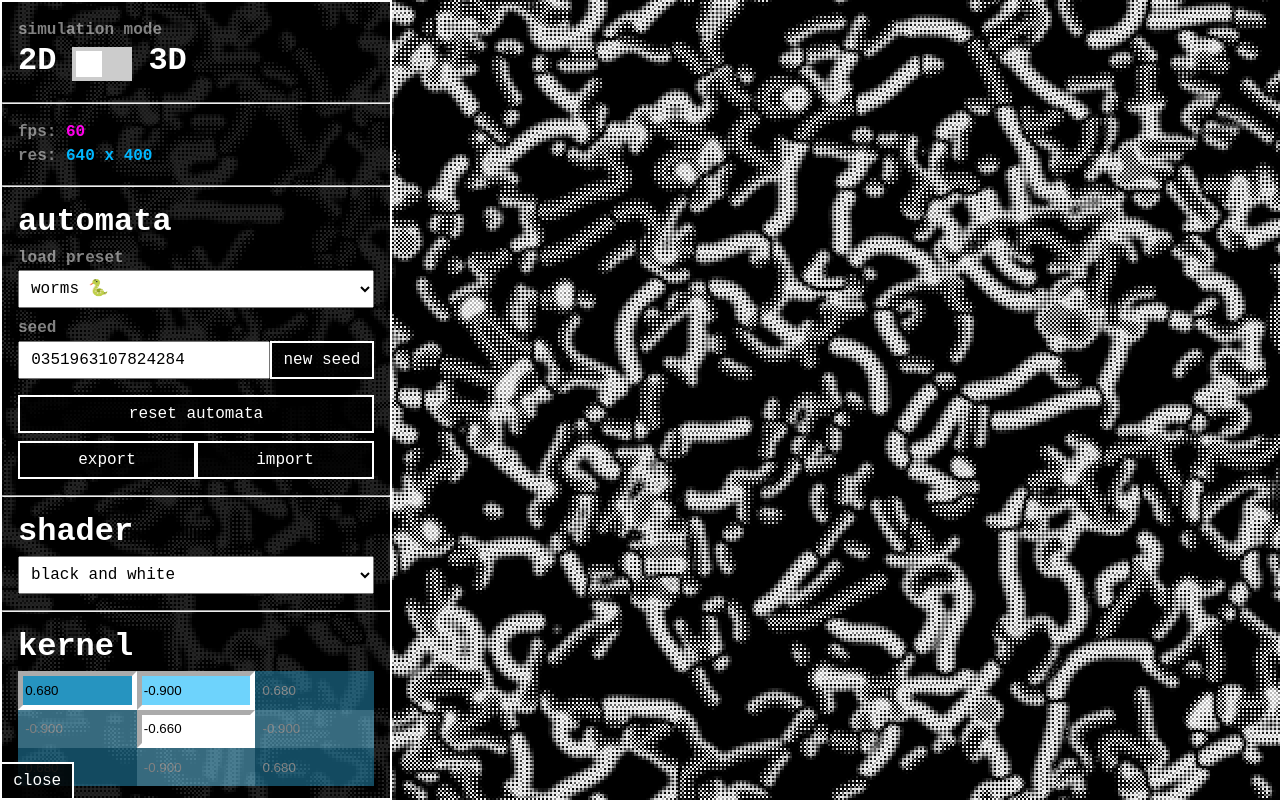
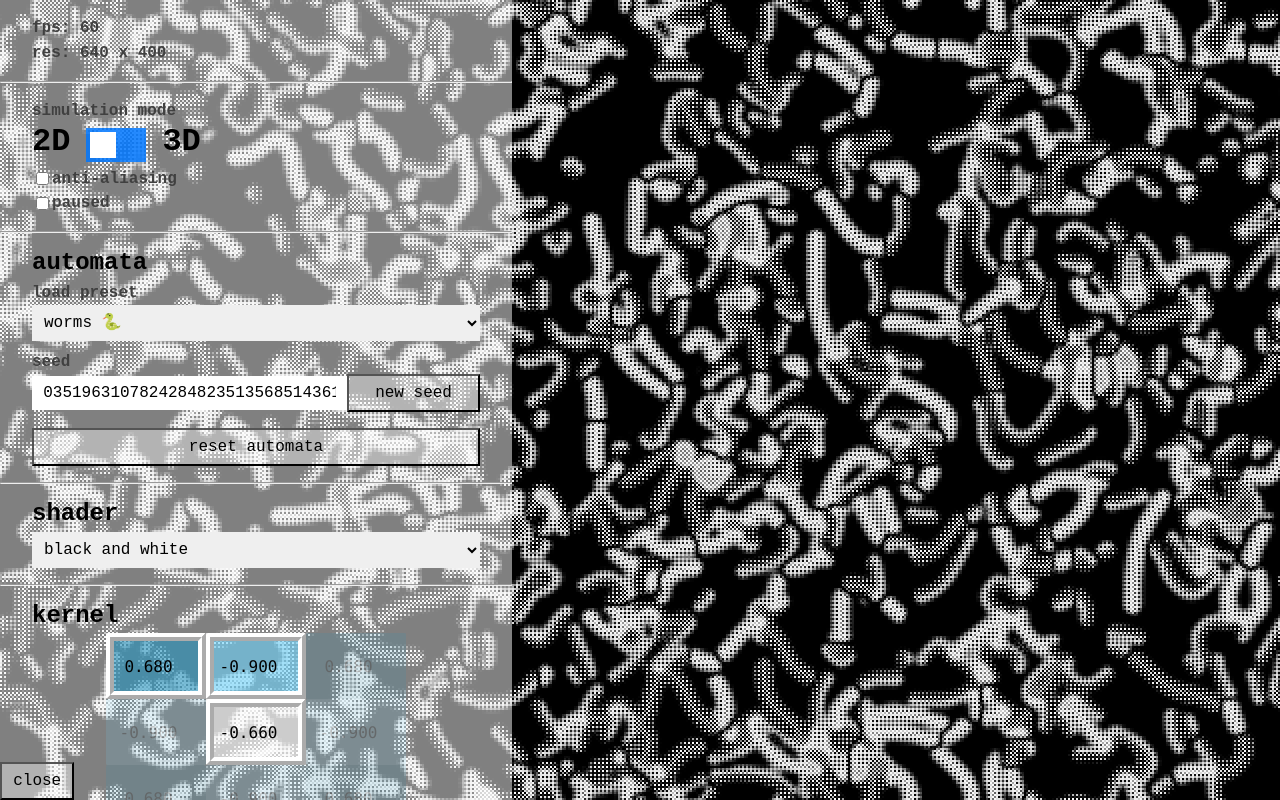
Before and after one commit to mravelo5874/continuous-cellular-automata, a React (Create React App) app: page / in a window 1280 px wide. Built offline with nearby package versions, Linux system fonts and the light colour scheme.

Commit message:
work on ui!

```diff
--- a/src/index.css
+++ b/src/index.css
@@ -47,13 +47,14 @@ h1, h2, h3, h4 {
 }
 
 .ui_button {
-  background-color: rgba(0, 0, 0, 0.85);
+  background-color: rgba(255, 255, 255, 0.397);
 
   /* text */
-  color: white;
+  color: rgb(0, 0, 0);
   font-family: monospace;
   font-size:16px;
   text-align:center;
+
 
   /* padding */
   padding-top: 0.5em;
@@ -62,10 +63,10 @@ h1, h2, h3, h4 {
   padding-bottom: 0.5em;
 
   /* border */
-  border: 2px;
-  border-style: solid;
-  border-color: white;
-  border-radius: 0%;
+  /* border: 0.3em;
+  border-style: ridge;
+  border-color: rgba(255, 255, 255, 1.0);
+  border-radius: 5%; */
 }
 .ui_button:hover {
   background-color: rgba(0, 119, 255, 0.85);
@@ -83,6 +84,8 @@ h1, h2, h3, h4 {
   padding-left: 0.7em;
   padding-right: 0.7em;
   padding-bottom: 0.5em;
+  /* border */
+  border: none;
 }
 
 .alt_color_1 {
@@ -94,7 +97,7 @@ h1, h2, h3, h4 {
 }
 
 .alt_color_3 {
-  color: #2694c0;
+  color: rgba(255, 255, 255, 0.6);
 }
 
 /*
@@ -105,7 +108,7 @@ h1, h2, h3, h4 {
 
 #ctrl_window {
   scale: 100%; /* start open */
-  width: 388px;
+  width: 32em;
   overflow-y: auto;
 
   padding-top: 0.5em;
@@ -124,7 +127,6 @@ h1, h2, h3, h4 {
 }
 
 #ctrl_button {
-  scale:100%;
   /* position */
   position: absolute;
   bottom:0px;
@@ -138,43 +140,31 @@ h1, h2, h3, h4 {
 */
 
 .ui_window {
-  background-color: rgba(0, 0, 0, 0.85);
+  background-color: rgba(255, 255, 255, 0.5);
 
   /* text */
   color: white;
   font-family: monospace;
   font-size: 16px;
   text-align: left;
-
-  /* padding */
-  /* padding-top: 1em;
-  padding-left: 1em;
-  padding-right: 1em;
-  padding-bottom: 1em; */
-
-  /* border */
-  border: 2px;
-  border-style: solid;
-  border-color: white;
-  border-radius:0%;
 }
 
 #ctrl_module {
-  padding-left: 1em;
-  padding-right: 1em;
+  padding-left: 2em;
+  padding-right: 2em;
   padding-top: 0.5em;
   padding-bottom: 0.5em;
 }
 
 .ctrl_module_title {
   padding-bottom: 0.2em;
-  color: rgb(255, 255, 255);
+  color: rgb(0, 0, 0);
 }
 
 .ctrl_module_sub_title {
   padding-top: 0.2em;
   padding-bottom: 0.2em;
-  color: rgba(255, 255, 255, 0.5);
+  color: rgb(64, 64, 64);
 }
 
 .ui_info {
@@ -186,22 +176,29 @@ h1, h2, h3, h4 {
   font-family: monospace;
   font-size: 16px;
   padding: 0.5em;
+  border: none;
+}
+
+.dropdown_option {
+  padding: 0.5em;
 }
 
 .kernel_input {
-  width: 88%;
-  padding-top: 0.5em;
-  padding-bottom: 0.5em;
+  width: 5em;
+  height: 3em;
+  text-align: center;
   /* border */
-  border-width: 0.4em;
+  border-width: 0.5em;
+  border-radius: 2%;
   border-color: rgb(255, 255, 255);
+  border-style: ridge;
 }
 
 .kernel_input:disabled {
-  opacity: 50%;
-  color: white;
+  opacity: 25%;
+  color: rgba(0, 0, 0, 0.8);
   /* border */
-  border-width: 0.4em;
+  border-width: 0.5em;
   border-color: rgba(0, 0, 0, 0);
 }
 
@@ -210,8 +207,9 @@ h1, h2, h3, h4 {
   font-family: monospace;
   font-size: 16px;
   padding: 0.5em;
-  width: 95%;
-  height: 4em;
+  width: 96%;
+  height: 5em;
+  border: none;
 }
 
 /*
@@ -272,12 +270,12 @@ h1, h2, h3, h4 {
 
 /* Track */
 ::-webkit-scrollbar-track {
-  background: #ffffff62;
+  background: rgba(0, 0, 0, 0.5);
 }
 
 /* Handle */
 ::-webkit-scrollbar-thumb {
-  background: #ffffff00;
+  background: #ffffff;
 }
 
 /* Handle on hover */
@@ -314,7 +312,7 @@ h1, h2, h3, h4 {
   left: 0;
   right: 0;
   bottom: 0;
-  background-color: #ccc;
+  background-color: rgba(0, 119, 255, 0.85);
   -webkit-transition: .4s;
   transition: .4s;
 }
@@ -332,11 +330,11 @@ h1, h2, h3, h4 {
 }
 
 input:checked + .toggle_slider {
-  background-color: #2196F3;
+  background-color: rgba(255, 0, 85, 0.85);
 }
 
 input:focus + .toggle_slider {
-  box-shadow: 0 0 1px #2196F3;
+  box-shadow: 0 0 1px rgba(255, 0, 85, 0.85);
 }
 
 input:checked + .toggle_slider:before {
--- a/src/ui/ControlWindow.tsx
+++ b/src/ui/ControlWindow.tsx
@@ -1,4 +1,4 @@
-import * as React from 'react';
+import React, { useState } from 'react';
 import { Sim, SimMode } from '../sim/Sim';
 import Rand from 'src/lib/rand-seed';
 
@@ -12,10 +12,10 @@ class ControlWindow extends React.Component<ControlPanelInterface, {}> {
 
     ui_init: boolean;
     ui_open: boolean;
-
     anti_alias: boolean;
     seed: string;
-    static SEED_LEN: number = 16;
+
+    static SEED_LEN: number = 32;
 
     constructor(props: ControlPanelInterface) {
         super(props);
@@ -78,14 +78,21 @@ class ControlWindow extends React.Component<ControlPanelInterface, {}> {
     }
 
     toggle_sim() {
+        var _2D_modules = document.getElementById('_2D') as HTMLDivElement;
+        var _3D_modules = document.getElementById('_3D') as HTMLDivElement;
+
         let sim = this.props.sim;
         switch (sim.mode) {
         default: break;
         case SimMode.Sim2D:
             sim.set_mode(SimMode.Sim3D);
+            _2D_modules.style.cssText='scale:0%;';
+            _3D_modules.style.cssText='scale:100%;';
             break;
         case SimMode.Sim3D:
             sim.set_mode(SimMode.Sim2D);
+            _2D_modules.style.cssText='scale:100%;';
+            _3D_modules.style.cssText='scale:0%;';
             break;
         }
     }
@@ -96,7 +103,7 @@ class ControlWindow extends React.Component<ControlPanelInterface, {}> {
     }
 
     toggle_aa() {
-        var aa_toggle = document.getElementById('aa') as HTMLInputElement;
+        var aa_toggle = document.getElementById('toggle_aa') as HTMLInputElement;
         this.anti_alias = aa_toggle.checked;
 
         let sim = this.props.sim;
@@ -272,14 +279,15 @@ class ControlWindow extends React.Component<ControlPanelInterface, {}> {
         let k8 = document.getElementById('k8') as HTMLInputElement;
 
         // reset all kernel styles
-        k0.style.background = 'white';
-        k1.style.background = 'white';
-        k2.style.background = 'white';
-        k3.style.background = 'white';
-        k5.style.background = 'white';
-        k6.style.background = 'white';
-        k7.style.background = 'white';
-        k8.style.background = 'white';
+        k0.style.background = 'rgba(255, 255, 255, 0.6)';
+        k1.style.background = 'rgba(255, 255, 255, 0.6)';
+        k2.style.background = 'rgba(255, 255, 255, 0.6)';
+        k3.style.background = 'rgba(255, 255, 255, 0.6)';
+        k4.style.background = 'rgba(255, 255, 255, 0.6)';
+        k5.style.background = 'rgba(255, 255, 255, 0.6)';
+        k6.style.background = 'rgba(255, 255, 255, 0.6)';
+        k7.style.background = 'rgba(255, 255, 255, 0.6)';
+        k8.style.background = 'rgba(255, 255, 255, 0.6)';
         k0.disabled = false;
         k1.disabled = false;
         k2.disabled = false;
@@ -290,36 +298,36 @@ class ControlWindow extends React.Component<ControlPanelInterface, {}> {
         k8.disabled = false;
 
         if (v_sym.checked && !h_sym.checked) {
-            k0.style.background = '#6ed3fc';
-            k3.style.background = '#6ed3fc';
-            k6.style.background = '#6ed3fc';
-            k2.style.background = '#6ed3fc';
-            k5.style.background = '#6ed3fc';
-            k8.style.background = '#6ed3fc';
+            k0.style.background = 'rgba(110, 212, 252, 0.6)';
+            k3.style.background = 'rgba(110, 212, 252, 0.6)';
+            k6.style.background = 'rgba(110, 212, 252, 0.6)';
+            k2.style.background = 'rgba(110, 212, 252, 0.6)';
+            k5.style.background = 'rgba(110, 212, 252, 0.6)';
+            k8.style.background = 'rgba(110, 212, 252, 0.6)';
             k2.disabled = true;
             k5.disabled = true;
             k8.disabled = true;
         }
         else if (h_sym.checked && !v_sym.checked) {
-            k0.style.background = '#6ed3fc';
-            k1.style.background = '#6ed3fc';
-            k2.style.background = '#6ed3fc';
-            k6.style.background = '#6ed3fc';
-            k7.style.background = '#6ed3fc';
-            k8.style.background = '#6ed3fc';
+            k0.style.background = 'rgba(110, 212, 252, 0.6)';
+            k1.style.background = 'rgba(110, 212, 252, 0.6)';
+            k2.style.background = 'rgba(110, 212, 252, 0.6)';
+            k6.style.background = 'rgba(110, 212, 252, 0.6)';
+            k7.style.background = 'rgba(110, 212, 252, 0.6)';
+            k8.style.background = 'rgba(110, 212, 252, 0.6)';
             k6.disabled = true;
             k7.disabled = true;
             k8.disabled = true;
         }
         else if (v_sym.checked && h_sym.checked) {
-            k0.style.background = '#2694c0';
-            k2.style.background = '#2694c0';
-            k6.style.background = '#2694c0';
-            k8.style.background = '#2694c0';
-            k1.style.background = '#6ed3fc';
-            k3.style.background = '#6ed3fc';
-            k5.style.background = '#6ed3fc';
-            k7.style.background = '#6ed3fc';
+            k0.style.background = 'rgba(38, 148, 192, 0.6)';
+            k2.style.background = 'rgba(38, 148, 192, 0.6)';
+            k6.style.background = 'rgba(38, 148, 192, 0.6)';
+            k8.style.background = 'rgba(38, 148, 192, 0.6)';
+            k1.style.background = 'rgba(110, 212, 252, 0.6)';
+            k3.style.background = 'rgba(110, 212, 252, 0.6)';
+            k5.style.background = 'rgba(110, 212, 252, 0.6)';
+            k7.style.background = 'rgba(110, 212, 252, 0.6)';
             k1.disabled = true;
             k2.disabled = true;
             k5.disabled = true;
@@ -430,34 +438,43 @@ class ControlWindow extends React.Component<ControlPanelInterface, {}> {
                         <div style={{height:'0em'}}/>
 
                         <div id='ctrl_module'>
+                            <div className='ui_info'>
+                                <h4 className='ctrl_module_sub_title'>fps: <span id='fps'/></h4>
+                                <h4 className='ctrl_module_sub_title'>res: <span id='res'/></h4>
+                            </div>
+                        </div>
+
+                        <hr/>
+                        <div id='ctrl_module'>
                             <h4 className='ctrl_module_sub_title'>simulation mode</h4>
                             <div className='ui_row'>
                                 <h1 className='ctrl_module_title' style={{paddingRight:'0.5em'}}>2D</h1>
                                 <label className='toggle_switch'>
-                                    <input onClick={this.toggle_sim} type='checkbox'/>
+                                    <input id='sim_mode' onClick={this.toggle_sim} type='checkbox'/>
                                     <span className='toggle_slider'></span>
                                 </label>
                                 <h1 className='ctrl_module_title' style={{paddingLeft:'0.5em'}}>3D</h1>
                             </div>
+
+                            <div className='ui_row'>
+                                <input type='checkbox' id='toggle_aa' className='ui_button' onClick={this.toggle_aa}/>
+                                <h4 className='ctrl_module_sub_title'>anti-aliasing</h4>
                             </div>
 
-                        <hr/>
-
-                        <div id='ctrl_module'>
-                            <div className='ui_info'>
-                                <h4 className='ctrl_module_sub_title'>fps: <span id='fps' className='alt_color_1'/></h4>
-                                <h4 className='ctrl_module_sub_title'>res: <span id='res' className='alt_color_2'/></h4>
+                            <div className='ui_row'>
+                                <input type='checkbox' id='toggle_pause' className='ui_button' onClick={this.pause_sim}/>
+                                <h4 className='ctrl_module_sub_title'>paused</h4>
                             </div>
                         </div>
 
+                        <div id='_2D'>
                             <hr/>
-
                             <div id='ctrl_module'>
-                            <h1 className='ctrl_module_title'>automata</h1>
+                                <h2 className='ctrl_module_title'>automata</h2>
                                 <div style={{paddingBottom:'0.5em'}}>
                                     <h4 className='ctrl_module_sub_title'>load preset</h4>
                                     <select className='dropdown_input' name='automata' id='load_automata' onChange={this.load_automata}>
-                                    <option value='worms'>worms 🐍</option>
+                                        <option className='dropdown_option' value='worms'>worms 🐍</option>
                                         <option value='drops'>drops 💧</option>
                                         <option value='waves'>waves 🌊</option>
                                         <option value='paths'>paths 🚪</option>
@@ -481,17 +498,17 @@ class ControlWindow extends React.Component<ControlPanelInterface, {}> {
 
                                 <button id='reset_button' className='ui_button' onClick={this.reset_automata} style={{padding:'0.5em', width:'100%'}}>reset automata</button>
 
-                            {/* TODO export import automata using .json files */}
+                                {/* TODO export import automata using .json files
                                 <div style={{paddingTop:'0.5em'}}>
                                     <button id='export_button' className='ui_button' style={{width:'50%'}}>export</button>
                                     <button id='import_button' className='ui_button' style={{width:'50%'}}>import</button>
                                 </div>
+                                */}
                             </div>
 
                             <hr/>
-
                             <div id='ctrl_module'>
-                            <h1 className='ctrl_module_title'>shader</h1>
+                                <h2 className='ctrl_module_title'>shader</h2>
                                 <div>
                                     <select className='dropdown_input' name='shader' id='load_shader' onChange={this.load_shader}>
                                         <option value='bnw'>black and white</option>
@@ -503,28 +520,28 @@ class ControlWindow extends React.Component<ControlPanelInterface, {}> {
                             </div>
 
                             <hr/>
-
                             <div id='ctrl_module'>
-                            <h1 className='ctrl_module_title'>kernel</h1>
-                            <div className='ui_row'>
+                                <h2 className='ctrl_module_title'>kernel</h2>
+                                <div className='ui_row' style={{justifyContent:'center'}}>
                                     <div className='ui_column'>
-                                    <input id='k0' type='number'step='0.001' className='kernel_input' onChange={this.update_sim_kernel}/>
-                                    <input id='k1' type='number'step='0.001' className='kernel_input' onChange={this.update_sim_kernel}/>
-                                    <input id='k2' type='number'step='0.001' className='kernel_input' onChange={this.update_sim_kernel}/>
+                                        <input id='k0' type='number'step='0.001' className='kernel_input' onChange={this.update_sim_kernel} style={{fontFamily:'Monaco, monospace', fontSize:'1em'}}/>
+                                        <input id='k1' type='number'step='0.001' className='kernel_input' onChange={this.update_sim_kernel} style={{fontFamily:'Monaco, monospace', fontSize:'1em'}}/>
+                                        <input id='k2' type='number'step='0.001' className='kernel_input' onChange={this.update_sim_kernel} style={{fontFamily:'Monaco, monospace', fontSize:'1em'}}/>
                                     </div>
                                     <div className='ui_column'>
-                                    <input id='k3' type='number'step='0.001' className='kernel_input' onChange={this.update_sim_kernel}/>
-                                    <input id='k4' type='number'step='0.001' className='kernel_input' onChange={this.update_sim_kernel}/>
-                                    <input id='k5' type='number'step='0.001' className='kernel_input' onChange={this.update_sim_kernel}/>
+                                        <input id='k3' type='number'step='0.001' className='kernel_input' onChange={this.update_sim_kernel} style={{fontFamily:'Monaco, monospace', fontSize:'1em'}}/>
+                                        <input id='k4' type='number'step='0.001' className='kernel_input' onChange={this.update_sim_kernel} style={{fontFamily:'Monaco, monospace', fontSize:'1em'}}/>
+                                        <input id='k5' type='number'step='0.001' className='kernel_input' onChange={this.update_sim_kernel} style={{fontFamily:'Monaco, monospace', fontSize:'1em'}}/>
                                     </div>
                                     <div className='ui_column'>
-                                    <input id='k6' type='number'step='0.001' className='kernel_input' onChange={this.update_sim_kernel}/>
-                                    <input id='k7' type='number'step='0.001' className='kernel_input' onChange={this.update_sim_kernel}/>
-                                    <input id='k8' type='number'step='0.001' className='kernel_input' onChange={this.update_sim_kernel}/>
+                                        <input id='k6' type='number'step='0.001' className='kernel_input' onChange={this.update_sim_kernel} style={{fontFamily:'Monaco, monospace', fontSize:'1em'}}/>
+                                        <input id='k7' type='number'step='0.001' className='kernel_input' onChange={this.update_sim_kernel} style={{fontFamily:'Monaco, monospace', fontSize:'1em'}}/>
+                                        <input id='k8' type='number'step='0.001' className='kernel_input' onChange={this.update_sim_kernel} style={{fontFamily:'Monaco, monospace', fontSize:'1em'}}/>
                                     </div>
                                 </div>
 
                                 <div style={{padding:'0.5em'}}>
+                                    <div className='ui_column'>
                                         <div className='ui_row'>
                                             <input type='checkbox' id='v_sym' className='ui_button' onClick={this.update_kernel_symmetry}/>
                                             <h4 className='ctrl_module_sub_title'>vertical symmetry</h4>
@@ -533,14 +550,14 @@ class ControlWindow extends React.Component<ControlPanelInterface, {}> {
                                             <input type='checkbox' id='h_sym' className='ui_button' onClick={this.update_kernel_symmetry}/>
                                             <h4 className='ctrl_module_sub_title'>horizontal symmetry</h4>
                                         </div>
+                                    </div>
                                     <button className='ui_button' onClick={this.randomize_kernel} style={{padding:'0.5em', width:'100%'}}>randomize kernel</button>
                                 </div>
                             </div>
 
                             <hr/>
-
                             <div id='ctrl_module'>
-                            <h1 className='ctrl_module_title'>activation function</h1>
+                                <h2 className='ctrl_module_title'>activation function</h2>
                                 <div>
                                     <textarea id='af' className='activation_input' onChange={this.update_sim_activation}/>
                                 </div>
@@ -559,15 +576,14 @@ class ControlWindow extends React.Component<ControlPanelInterface, {}> {
                             </div>
 
                             <hr/>
-
                             <div id='ctrl_module'>
-                            <h1 className='ctrl_module_title'>options</h1>
+                                <h2 className='ctrl_module_title'>options</h2>
                                 <h4 className='ctrl_module_sub_title'>brush size</h4>
                                 <div className='ui_row'>
                                     <div className='slider_container'>
                                         <input type='range' min='1' max='256' defaultValue='64' className='slider' id='brush_slider' onChange={this.update_sim_brush}/>
                                     </div>
-                                <h4 style={{width:'24px', paddingLeft:'12px', textAlign:'center'}} id='brush_text'>64</h4>
+                                    <h4 style={{width:'24px', paddingLeft:'12px', textAlign:'center', color:'rgba(0, 0, 0, 0.5)'}} id='brush_text'>64</h4>
                                 </div>
 
                                 <h4 className='ctrl_module_sub_title'>zoom level</h4>
@@ -575,20 +591,14 @@ class ControlWindow extends React.Component<ControlPanelInterface, {}> {
                                     <div className='slider_container'>
                                         <input type='range' min='0.6' max='16.0' defaultValue='2.0' step='0.2' className='slider' id='zoom_slider' onChange={this.update_zoom_text} onMouseUp={this.update_sim_zoom}/>
                                     </div>
-                                <h4 style={{width:'24px', paddingLeft:'12px', textAlign:'center'}} id='zoom_text'>2.0</h4>
+                                    <h4 style={{width:'24px', paddingLeft:'12px', textAlign:'center', color:'rgba(0, 0, 0, 0.5)'}} id='zoom_text'>2.0</h4>
                                 </div>
-
-                            <div className='ui_row'>
-                                <input type='checkbox' id='aa' className='ui_button' onClick={this.toggle_aa}/>
-                                <h4 className='ctrl_module_sub_title'>anti-aliasing</h4>
-                            </div>
-
-                            <div className='ui_row'>
-                                <input type='checkbox' id='aa' className='ui_button' onClick={this.pause_sim}/>
-                                <h4 className='ctrl_module_sub_title'>paused</h4>
                             </div>
                         </div>
 
+                        <div id='_3D'>
+
+                        </div>
 
                         {/* extra padding at the bottom of the window */}
                         <div style={{height:'12em'}}/>
```
Also changed, not shown: src/sim/Sim.tsx (+10 -10 lines). Lines whose indentation alone changed are shown as unchanged.
